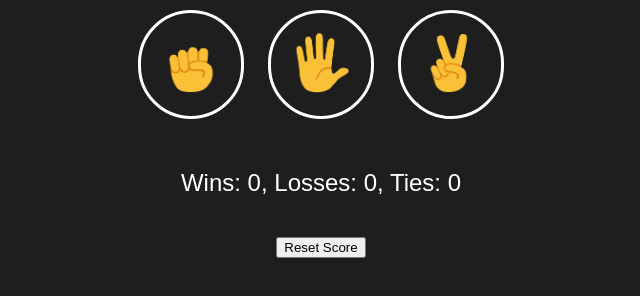
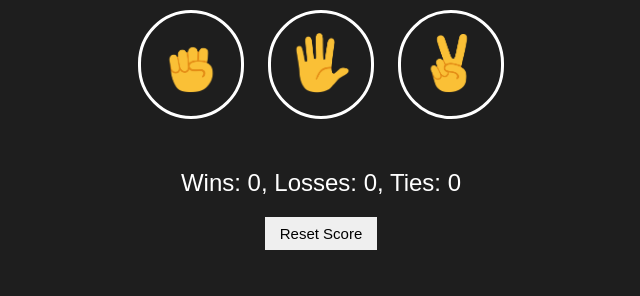
Before and after one commit to Alisha-21-cloud/rock-paper-scissors-game, a plain HTML site: page index.html in a window 1280 px wide. Shown: the part 108-404 px from the top of the page, without its empty margins (319-959 px from the left). Drawn offline with Linux system fonts and the light colour scheme.

Commit message:
Update index.html

```diff
--- a/index.html
+++ b/index.html
@@ -23,7 +23,7 @@
     <div class="js-moves"></div>
     <div class="score js-score"></div>
 
-    <button onclick="resetScore()" style="margin-top: 20px;">Reset Score</button>
+    <button onclick="resetScore()" style=" border: none; font-size: 15px; padding: 8px 15px; cursor: pointer;">Reset Score</button>
 
     <script src="scripts/10-rock-paper-scissors.js"></script>
   </body>
```
